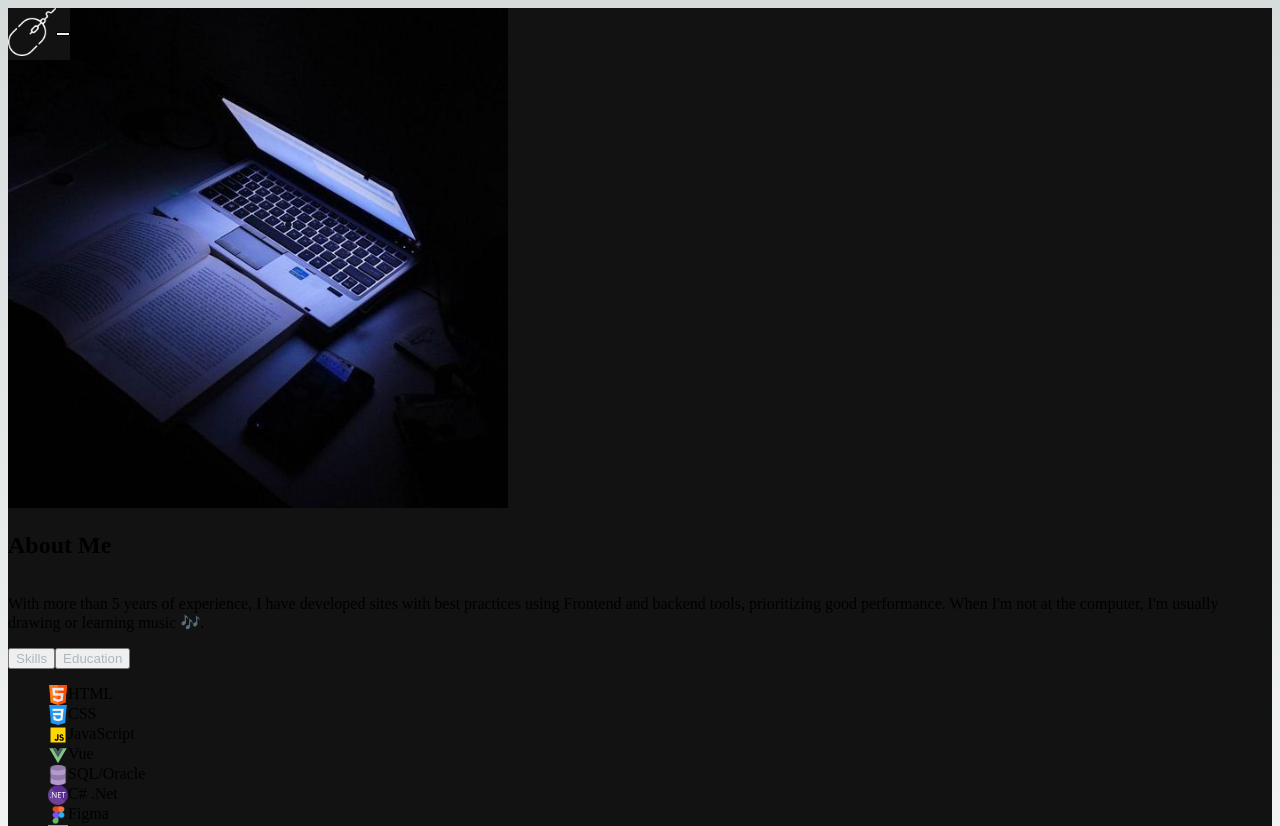
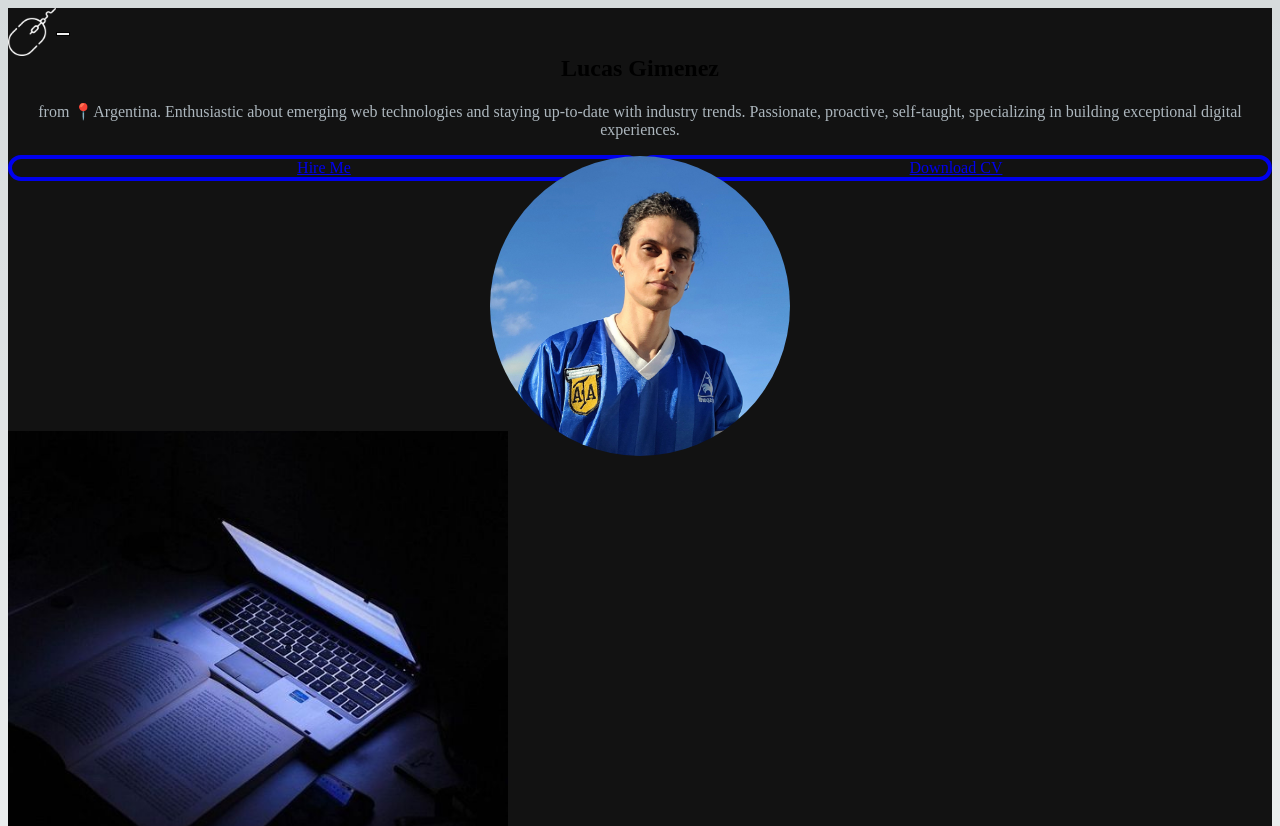
Before and after one commit to lgimenez-code/portfolio-vue, a Nuxt app: page / in a window 1280 px wide. Shown: the top 826 px of the page. Built offline with nearby package versions, Linux system fonts and the light colour scheme; grey boxes are pictures that could not be loaded.

Commit message:
Hero section and fix en TabButton style

```diff
--- a/app.vue
+++ b/app.vue
@@ -2,6 +2,7 @@
   <main class="flex min-h-screen flex-col bg-[#121212]">
     <Navbar class="z-20"/>
     <div class="container mt-24 mx-auto py-12 px-4 z-10">
+      <HeroSection/>
       <AboutSection/>
       <EmailSection/>
     </div>
@@ -10,7 +11,9 @@
 </template>
 
 <script setup>
+import Navbar from './components/Navbar.vue';
+import HeroSection from './components/HeroSection.vue';
+import AboutSection from './components/AboutSection.vue';
+import EmailSection from './components/EmailSection.vue';
 import Footer from './components/Footer.vue'
-import EmailSection from './components/EmailSection.vue';
-import AboutSection from './components/AboutSection.vue';
 </script>
--- /dev/null
+++ b/components/HeroSection.vue
@@ -0,0 +1,75 @@
+<template>
+  <section id="home" class="lg:py-16">
+    <div class="grid grid-cols-1 sm:grid-cols-12">
+      <div
+        class="col-span-8 place-self-center text-center sm:text-left justify-self-start"
+      >
+        <h1
+          class="text-white mb-4 text-4xl sm:text-5xl lg:text-7xl lg:leading-normal font-extrabold cursor-arg-flag"
+        >
+          <span class="text-transparent bg-clip-text bg-gradient-to-r from-primary-400 to-secondary-600">
+            Hello, I&apos;m
+          </span>
+          <br/>
+          Lucas Gimenez
+        </h1>
+        <p class="text-[#ADB7BE] text-base sm:text-lg mb-6 lg:text-xl">
+          from 📍Argentina. Enthusiastic about emerging web technologies and
+          staying up-to-date with industry trends. Passionate, proactive,
+          self-taught, specializing in building exceptional digital experiences.
+        </p>
+        <div class="flex">
+          <a
+            class="px-6 py-3 w-full sm:w-fit rounded-full mr-4 border-4 border-secondary-700 bg-secondary-700 hover:bg-secondary-600 fade-border fade-background text-white cursor-pointer-arg-flag"
+            href="https://www.linkedin.com/in/lucas-gimenez-76a712221/"
+            target="_blank" rel="noopener noreferrer"
+          >
+            <span class="block px-5 py-2">
+              Hire Me
+            </span>
+          </a>
+          <a
+            class="px-6 py-3 w-full sm:w-fit rounded-full mr-4 border-4 border-secondary-700 bg-[#121212] hover:bg-disabledPrimary-800 hover:border-primary-500 fade-border fade-background text-white cursor-pointer-arg-flag"
+            href="https://drive.google.com/uc?export=download&id=1d4XRtZ5pVN5p39yAcV0L8jDnjgul3gKW"
+            target="_blank"
+          >
+            <span class="block px-5 py-2">
+              Download CV
+            </span>
+          </a>
+        </div>
+      </div>
+      <div class="col-span-4 place-self-center mt-4 lg:mt-0">
+        <div
+          class="relative rounded-full bg-[#181818] w-[250px] h-[250px] lg:w-[300px] lg:h-[300px]"
+        >
+          <img
+            src="../public/images/profile_pic.jpg"
+            alt="profile_pic"
+            width="300px"
+            height="300px"
+            class="absolute rounded-full transform -translate-x-1/2 -translate-y-1/2 top-1/2 left-1/2 lg:w-[300px] lg:h-[300px]"
+          />
+        </div>
+      </div>
+    </div>
+  </section>
+</template>
+
+<script setup>
+</script>
+
+<style scoped>
+.cursor-arg-flag {
+  cursor: url("../public/arg-flag-icon.png"), pointer;
+}
+.cursor-pointer-arg-flag {
+  cursor: url("../public/arg-cursor-icon.png"), pointer;
+}
+.fade-background {
+  transition: background-color 0.5s ease;
+}
+.fade-border {
+  transition: border-color 0.5s ease;
+}
+</style>
--- a/components/TabButton.vue
+++ b/components/TabButton.vue
@@ -9,9 +9,9 @@
       <slot />
     </button>
     <div
-      class="h-1 bg-primary-500 mr-3 fade-background"
+      class="h-1 mr-3 fade-background"
       :class="{
-        'text-white': activeTab,
+        'text-white bg-primary-500': activeTab,
         'text-[#ADB7BE] bg-disabledPrimary-200': !activeTab,
       }"
     ></div>
```
